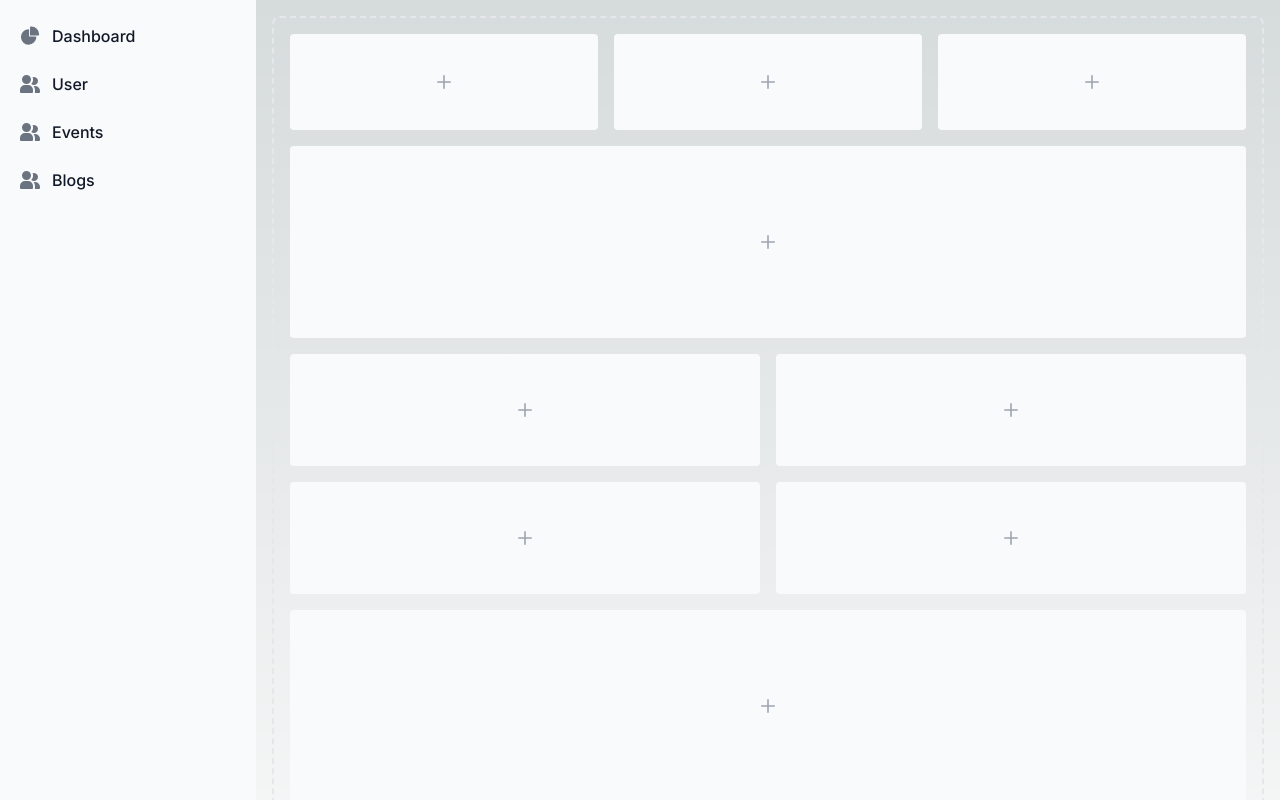
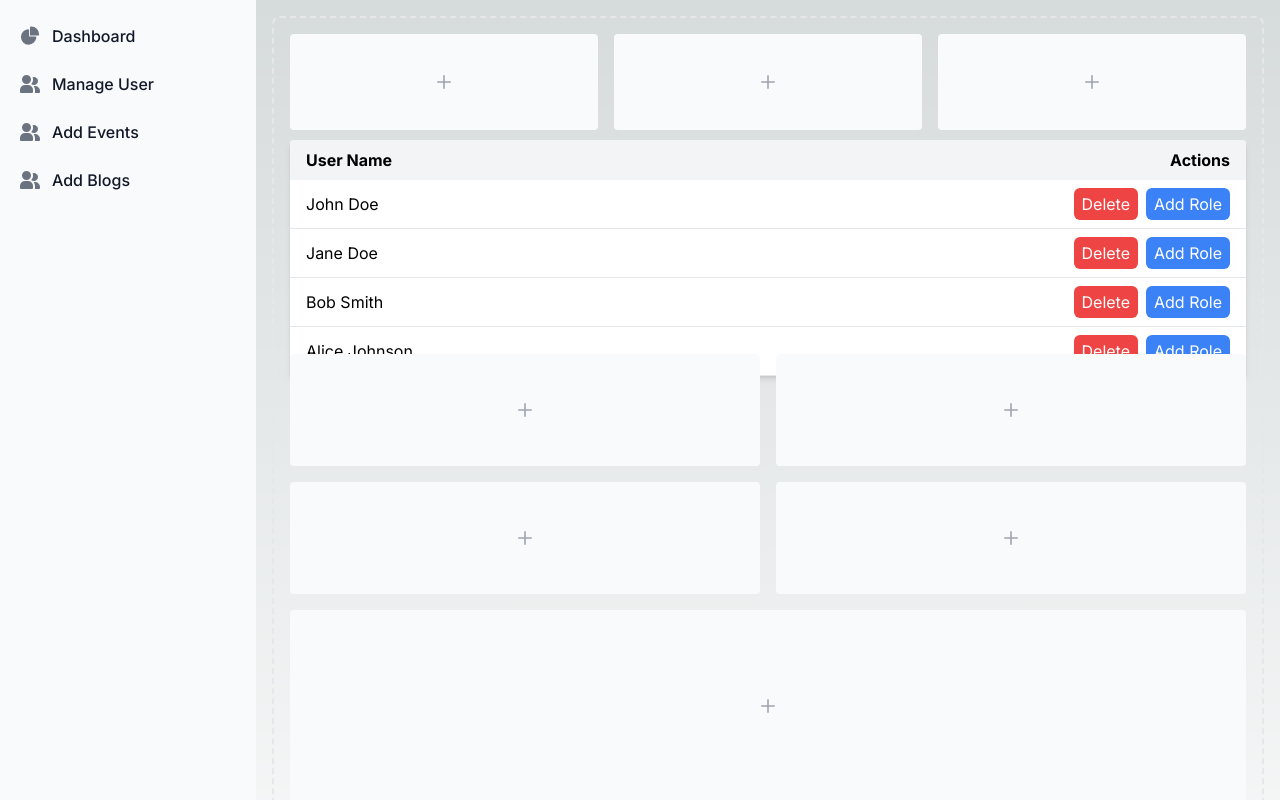
Before and after one commit to Tudar-Club-NMAMIT/website, a Next.js app: page /Dashboard in a window 1280 px wide. Shown: the top 800 px of the page. Built offline with nearby package versions, Linux system fonts and the light colour scheme.

Commit message:
Added file structure for backend

```diff
--- a/app/Dashboard/Dashboard.tsx
+++ b/app/Dashboard/Dashboard.tsx
@@ -1,6 +1,7 @@
 "use client";
 import React from "react";
 import Link from "next/link";
+import User_edit from "./components/manageUser/User_edit";
 
 const Dashboard = () => {
   return (
@@ -59,7 +60,7 @@ const Dashboard = () => {
                   viewBox="0 0 20 18">
                   <path d="M14 2a3.963 3.963 0 0 0-1.4.267 6.439 6.439 0 0 1-1.331 6.638A4 4 0 1 0 14 2Zm1 9h-1.264A6.957 6.957 0 0 1 15 15v2a2.97 2.97 0 0 1-.184 1H19a1 1 0 0 0 1-1v-1a5.006 5.006 0 0 0-5-5ZM6.5 9a4.5 4.5 0 1 0 0-9 4.5 4.5 0 0 0 0 9ZM8 10H5a5.006 5.006 0 0 0-5 5v2a1 1 0 0 0 1 1h11a1 1 0 0 0 1-1v-2a5.006 5.006 0 0 0-5-5Z" />
                 </svg>
-                <span className="flex-1 ms-3 whitespace-nowrap">User</span>
+                <span className="flex-1 ms-3 whitespace-nowrap">Manage User</span>
               </Link>
             </li>
             <li>
@@ -74,7 +75,7 @@ const Dashboard = () => {
                   viewBox="0 0 20 18">
                   <path d="M14 2a3.963 3.963 0 0 0-1.4.267 6.439 6.439 0 0 1-1.331 6.638A4 4 0 1 0 14 2Zm1 9h-1.264A6.957 6.957 0 0 1 15 15v2a2.97 2.97 0 0 1-.184 1H19a1 1 0 0 0 1-1v-1a5.006 5.006 0 0 0-5-5ZM6.5 9a4.5 4.5 0 1 0 0-9 4.5 4.5 0 0 0 0 9ZM8 10H5a5.006 5.006 0 0 0-5 5v2a1 1 0 0 0 1 1h11a1 1 0 0 0 1-1v-2a5.006 5.006 0 0 0-5-5Z" />
                 </svg>
-                <span className="flex-1 ms-3 whitespace-nowrap">Events</span>
+                <span className="flex-1 ms-3 whitespace-nowrap">Add Events</span>
               </Link>
             </li>
             <li>
@@ -88,7 +89,7 @@ const Dashboard = () => {
                   viewBox="0 0 20 18">
                   <path d="M14 2a3.963 3.963 0 0 0-1.4.267 6.439 6.439 0 0 1-1.331 6.638A4 4 0 1 0 14 2Zm1 9h-1.264A6.957 6.957 0 0 1 15 15v2a2.97 2.97 0 0 1-.184 1H19a1 1 0 0 0 1-1v-1a5.006 5.006 0 0 0-5-5ZM6.5 9a4.5 4.5 0 1 0 0-9 4.5 4.5 0 0 0 0 9ZM8 10H5a5.006 5.006 0 0 0-5 5v2a1 1 0 0 0 1 1h11a1 1 0 0 0 1-1v-2a5.006 5.006 0 0 0-5-5Z" />
                 </svg>
-                <span className="flex-1 ms-3 whitespace-nowrap">Blogs</span>
+                <span className="flex-1 ms-3 whitespace-nowrap">Add Blogs</span>
               </Link>
             </li>
           </ul>
@@ -102,7 +103,7 @@ const Dashboard = () => {
               <p className="text-2xl text-gray-400 dark:text-gray-500">
                 <svg
                   className="w-3.5 h-3.5"
-                  aria-hidden="true"
+                  aria-hidden="false"
                   xmlns="http://www.w3.org/2000/svg"
                   fill="none"
                   viewBox="0 0 18 18">
@@ -120,7 +121,7 @@ const Dashboard = () => {
               <p className="text-2xl text-gray-400 dark:text-gray-500">
                 <svg
                   className="w-3.5 h-3.5"
-                  aria-hidden="true"
+                  aria-hidden="false"
                   xmlns="http://www.w3.org/2000/svg"
                   fill="none"
                   viewBox="0 0 18 18">
@@ -138,7 +139,84 @@ const Dashboard = () => {
               <p className="text-2xl text-gray-400 dark:text-gray-500">
                 <svg
                   className="w-3.5 h-3.5"
-                  aria-hidden="true"
+                  aria-hidden="false"
+                  xmlns="http://www.w3.org/2000/svg"
+                  fill="none"
+                  viewBox="0 0 18 18">
+                  <path
+                    stroke="currentColor"
+                    stroke-linecap="round"
+                    stroke-linejoin="round"
+                    stroke-width="2"
+                    d="M9 1v16M1 9h16"
+                  />
+                </svg>
+              </p>
+            </div>
+          </div>
+          <div className="flex items-center justify-center h-48 mb-4 rounded bg-gray-50 dark:bg-gray-800">
+            <User_edit/>
+          </div>
+          <div className="grid grid-cols-2 gap-4 mb-4">
+            <div className="flex items-center justify-center rounded bg-gray-50 h-28 dark:bg-gray-800">
+              <p className="text-2xl text-gray-400 dark:text-gray-500">
+                <svg
+                  className="w-3.5 h-3.5"
+                  aria-hidden="false"
+                  xmlns="http://www.w3.org/2000/svg"
+                  fill="none"
+                  viewBox="0 0 18 18">
+                  <path
+                    stroke="currentColor"
+                    stroke-linecap="round"
+                    stroke-linejoin="round"
+                    stroke-width="2"
+                    d="M9 1v16M1 9h16"
+                  />
+                </svg>
+              </p>
+            </div>
+            <div className="flex items-center justify-center rounded bg-gray-50 h-28 dark:bg-gray-800">
+              <p className="text-2xl text-gray-400 dark:text-gray-500">
+                <svg
+                  className="w-3.5 h-3.5"
+                  aria-hidden="false"
+                  xmlns="http://www.w3.org/2000/svg"
+                  fill="none"
+                  viewBox="0 0 18 18">
+                  <path
+                    stroke="currentColor"
+                    stroke-linecap="round"
+                    stroke-linejoin="round"
+                    stroke-width="2"
+                    d="M9 1v16M1 9h16"
+                  />
+                </svg>
+              </p>
+            </div>
+            <div className="flex items-center justify-center rounded bg-gray-50 h-28 dark:bg-gray-800">
+              <p className="text-2xl text-gray-400 dark:text-gray-500">
+                <svg
+                  className="w-3.5 h-3.5"
+                  aria-hidden="false"
+                  xmlns="http://www.w3.org/2000/svg"
+                  fill="none"
+                  viewBox="0 0 18 18">
+                  <path
+                    stroke="currentColor"
+                    stroke-linecap="round"
+                    stroke-linejoin="round"
+                    stroke-width="2"
+                    d="M9 1v16M1 9h16"
+                  />
+                </svg>
+              </p>
+            </div>
+            <div className="flex items-center justify-center rounded bg-gray-50 h-28 dark:bg-gray-800">
+              <p className="text-2xl text-gray-400 dark:text-gray-500">
+                <svg
+                  className="w-3.5 h-3.5"
+                  aria-hidden="false"
                   xmlns="http://www.w3.org/2000/svg"
                   fill="none"
                   viewBox="0 0 18 18">
@@ -157,99 +235,7 @@ const Dashboard = () => {
             <p className="text-2xl text-gray-400 dark:text-gray-500">
               <svg
                 className="w-3.5 h-3.5"
-                aria-hidden="true"
-                xmlns="http://www.w3.org/2000/svg"
-                fill="none"
-                viewBox="0 0 18 18">
-                <path
-                  stroke="currentColor"
-                  stroke-linecap="round"
-                  stroke-linejoin="round"
-                  stroke-width="2"
-                  d="M9 1v16M1 9h16"
-                />
-              </svg>
-            </p>
-          </div>
-          <div className="grid grid-cols-2 gap-4 mb-4">
-            <div className="flex items-center justify-center rounded bg-gray-50 h-28 dark:bg-gray-800">
-              <p className="text-2xl text-gray-400 dark:text-gray-500">
-                <svg
-                  className="w-3.5 h-3.5"
-                  aria-hidden="true"
-                  xmlns="http://www.w3.org/2000/svg"
-                  fill="none"
-                  viewBox="0 0 18 18">
-                  <path
-                    stroke="currentColor"
-                    stroke-linecap="round"
-                    stroke-linejoin="round"
-                    stroke-width="2"
-                    d="M9 1v16M1 9h16"
-                  />
-                </svg>
-              </p>
-            </div>
-            <div className="flex items-center justify-center rounded bg-gray-50 h-28 dark:bg-gray-800">
-              <p className="text-2xl text-gray-400 dark:text-gray-500">
-                <svg
-                  className="w-3.5 h-3.5"
-                  aria-hidden="true"
-                  xmlns="http://www.w3.org/2000/svg"
-                  fill="none"
-                  viewBox="0 0 18 18">
-                  <path
-                    stroke="currentColor"
-                    stroke-linecap="round"
-                    stroke-linejoin="round"
-                    stroke-width="2"
-                    d="M9 1v16M1 9h16"
-                  />
-                </svg>
-              </p>
-            </div>
-            <div className="flex items-center justify-center rounded bg-gray-50 h-28 dark:bg-gray-800">
-              <p className="text-2xl text-gray-400 dark:text-gray-500">
-                <svg
-                  className="w-3.5 h-3.5"
-                  aria-hidden="true"
-                  xmlns="http://www.w3.org/2000/svg"
-                  fill="none"
-                  viewBox="0 0 18 18">
-                  <path
-                    stroke="currentColor"
-                    stroke-linecap="round"
-                    stroke-linejoin="round"
-                    stroke-width="2"
-                    d="M9 1v16M1 9h16"
-                  />
-                </svg>
-              </p>
-            </div>
-            <div className="flex items-center justify-center rounded bg-gray-50 h-28 dark:bg-gray-800">
-              <p className="text-2xl text-gray-400 dark:text-gray-500">
-                <svg
-                  className="w-3.5 h-3.5"
-                  aria-hidden="true"
-                  xmlns="http://www.w3.org/2000/svg"
-                  fill="none"
-                  viewBox="0 0 18 18">
-                  <path
-                    stroke="currentColor"
-                    stroke-linecap="round"
-                    stroke-linejoin="round"
-                    stroke-width="2"
-                    d="M9 1v16M1 9h16"
-                  />
-                </svg>
-              </p>
-            </div>
-          </div>
-          <div className="flex items-center justify-center h-48 mb-4 rounded bg-gray-50 dark:bg-gray-800">
-            <p className="text-2xl text-gray-400 dark:text-gray-500">
-              <svg
-                className="w-3.5 h-3.5"
-                aria-hidden="true"
+                aria-hidden="false"
                 xmlns="http://www.w3.org/2000/svg"
                 fill="none"
                 viewBox="0 0 18 18">
--- /dev/null
+++ b/app/Dashboard/components/manageUser/User_edit.tsx
@@ -0,0 +1,42 @@
+import React from 'react';
+
+const User_edit = () => {
+  const users = [
+    { id: 1, name: 'John Doe' },
+    { id: 2, name: 'Jane Doe' },
+    { id: 3, name: 'Bob Smith' },
+    { id: 4, name: 'Alice Johnson' },
+  ];
+
+  return (
+    <div className="container mx-auto mt-8">
+      <div className="bg-white shadow-md rounded my-6 overflow-x-auto">
+        <table className="min-w-full table-auto">
+          <thead>
+            <tr className="bg-gray-100">
+              <th className="py-2 px-4 text-left">User Name</th>
+              <th className="py-2 px-4 text-right">Actions</th>
+            </tr>
+          </thead>
+          <tbody>
+            {users.map((user) => (
+              <tr key={user.id} className="border-b">
+                <td className="py-2 px-4">{user.name}</td>
+                <td className="py-2 px-4 text-right">
+                  <button className="bg-red-500 hover:bg-red-700 text-white py-1 px-2 mr-2 rounded-md">
+                    Delete
+                  </button>
+                  <button className="bg-blue-500 hover:bg-blue-700 text-white py-1 px-2 rounded-md">
+                    Add Role
+                  </button>
+                </td>
+              </tr>
+            ))}
+          </tbody>
+        </table>
+      </div>
+    </div>
+  );
+};
+
+export default User_edit;
```
